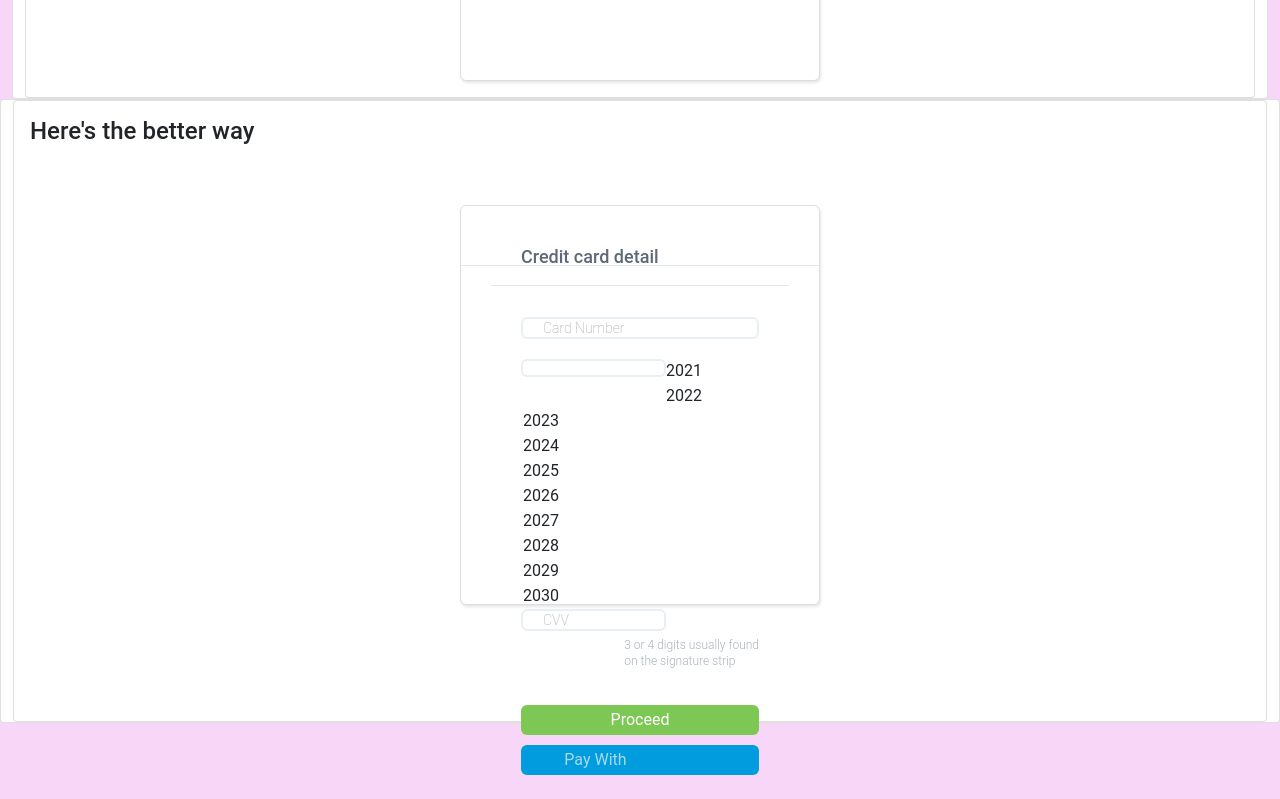
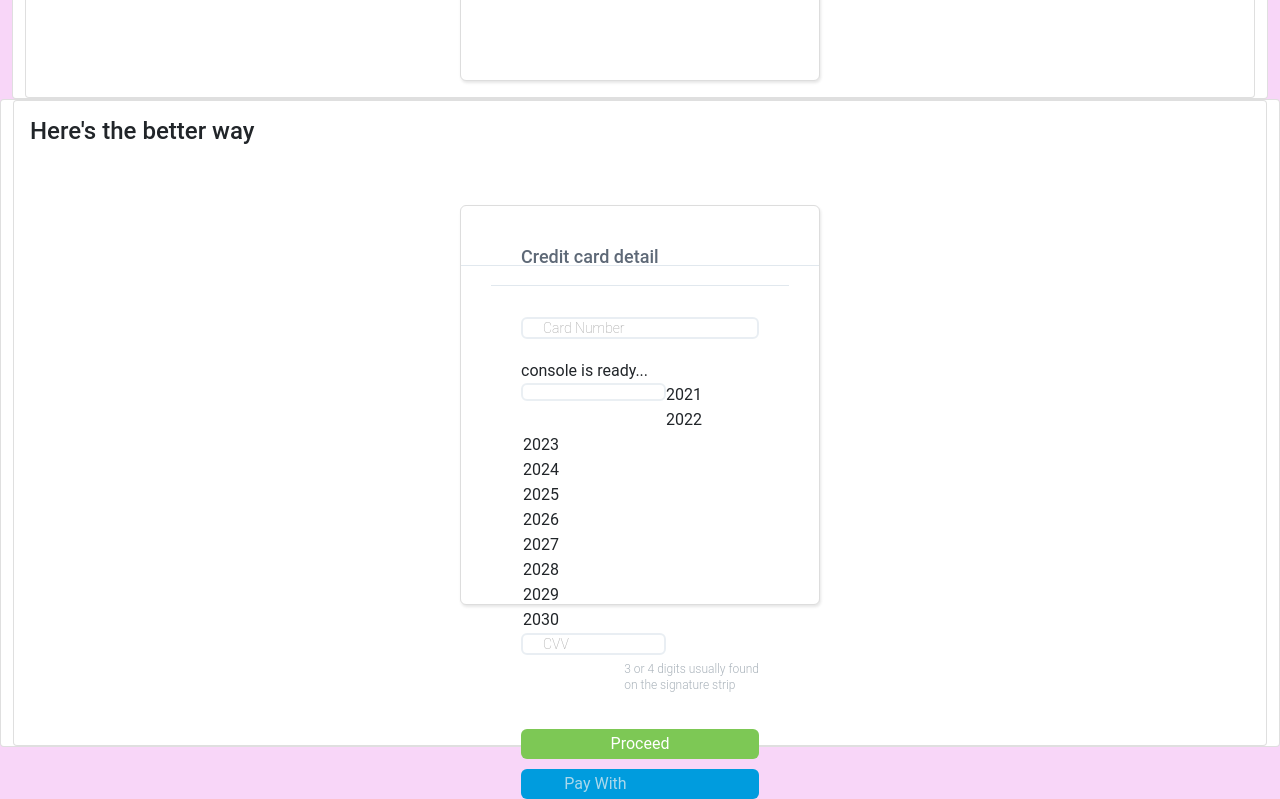
Before and after one commit to noahmoats/moats-final-project, a plain HTML site: page moats-side-project.html in a window 1280 px wide. Shown: the part 797-1596 px from the top of the page. Before the commit the page ends 1572 px from the top, so only its background shows below. Drawn offline with nearby package versions, Linux system fonts and the light colour scheme; files that its build step writes are made by us from their sources; files whose address does not match are found by name.

Commit message:
Update moats-side-project.html

```diff
--- a/moats-side-project.html
+++ b/moats-side-project.html
@@ -169,6 +169,8 @@
 
     <!-- Date Field -->
     <div class="date-field">
+      <div id="console-box">
+</div>
       <div id="month-box" class="month">
         <select name="Month">
         <div>
@@ -187,6 +189,7 @@
     <li class="month-box">DEC</li>
   </ul>
   </div>
+
       </div>
       <div class="year">
         <select name="Year">
```
